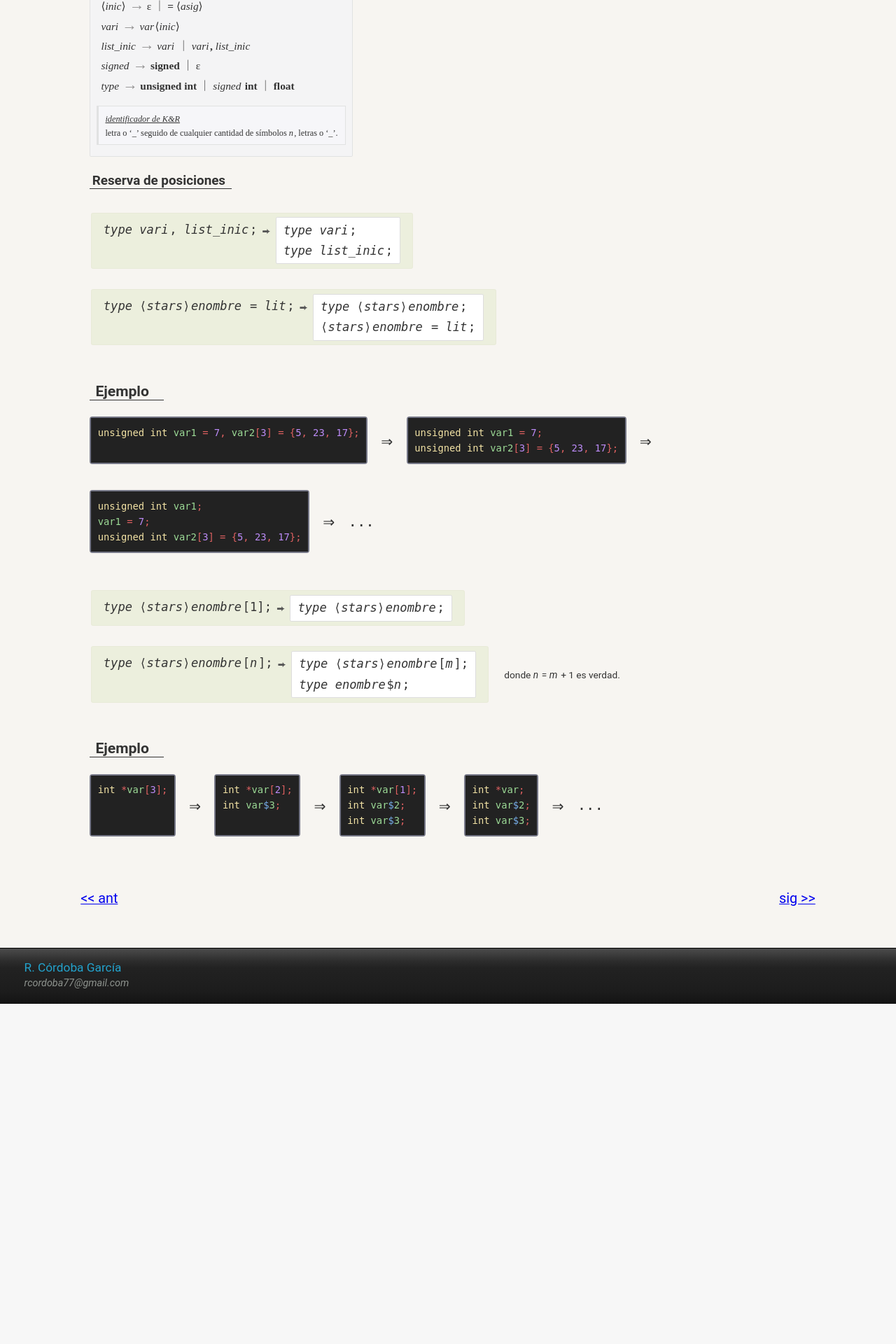
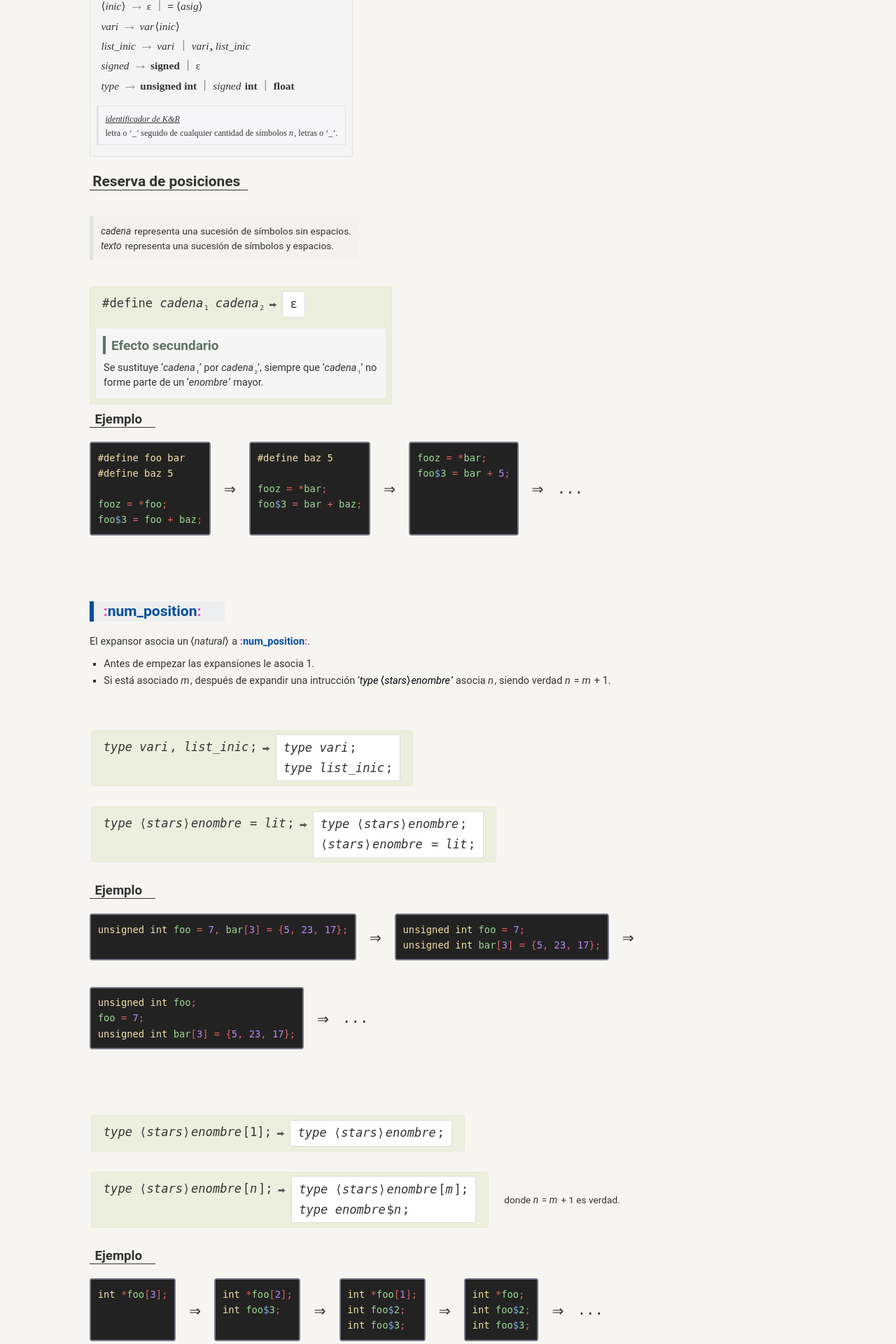
Before and after one commit to rjcordoba/yamm, a PHP site: page /macros/macros-4.html in a window 1280 px wide. Shown: the part 623-2543 px from the top of the page at 70% size. Before the commit the page ends 2057 px from the top, so only its background shows below. Run offline with PHP 8.4, Linux system fonts and the light colour scheme.

Commit message:
26-11-19,  define.

```diff
--- a/css/general.css
+++ b/css/general.css
@@ -98,7 +98,7 @@ body > nav li:first-child::before{
 	font-size:0.95em;
 }
 
-#cont-principal h1{
+#cont-principal > h1{
 	padding-bottom:0.4em;
 	font-size:2em;
 }
--- a/css/macros.css
+++ b/css/macros.css
@@ -1,9 +1,10 @@
 main{
 	--glue-macro:1.7em;
+	--color-exp:#034ea0;
 }
 
 h3{
-	font-size:1.1em;
+	font-size:1.22em;
     margin:0 1em 1.8em 0;
     border-bottom:solid 1px;
     padding:0 0.5em 0 0.2em;
@@ -19,7 +20,8 @@ sub, sup{
 }
 
 aside.aclarcn{
-	font-size:0.7em;
+	font-size: 0.8em;
+    line-height: 1.5;
 	border-left:solid 5px #e1e2e2;
 	padding:0.8em 0.8em;
 	margin:1.6em 0 4.5em;
@@ -56,8 +58,16 @@ aside.aclarcn{
 	text-decoration: underline;
 }
 
+.nnoterm, .noterm{
+	font-style:italic;
+	padding-right:0.1em;
+}
+
 .gramat .term{
 	font-weight:bold;
+}
+
+.term{
 	font-style:normal;
 }
 
@@ -83,11 +93,6 @@ aside.aclarcn{
 
 .estrella{
 	font-size:0.92em;
-}
-
-.nnoterm, .noterm{
-	font-style:italic;
-	padding-right:0.1em;
 }
 
 .gramat ul > li::before{
@@ -175,17 +180,48 @@ sub{
 	--margin-arriba: 0.2em;
 }
 
+.mmacro_exp{
+	background-color:#ecefdd;
+	border:solid 1px #e8ead7;
+	border-radius:0.15em;
+	width:fit-content;
+}
+
+.mmacro_exp .secundario{
+	background-color:#f5f5f5;
+	margin:0.5em 0.4em 0.4em;
+	border:solid 1px #e8ead7;
+	border-radius:0.15em;
+	padding:0.4em;
+}
+
+.mmacro_exp h1{
+	color:#627164;
+	width:fit-content;
+	font-size:1.11em;
+	margin:0.2em 0 0.2em 0.2em;
+	border-left: solid 4px;
+	padding:0.1em 1em 0.1em 0.4em;
+}
+
+.mmacro_exp .macro{
+	border:none;
+	margin:0;
+}
+
+.mmacro_exp .secundario p{
+	font-size:0.85em;
+	line-height: 1.5em;
+    padding: 0.3em;
+	max-width:27em;
+}
+
 .macro.flech{
 	padding-right:2em;
 }
 
 .macro > *:first-child, .flecha{
 	margin-top:var(--margin-arriba);
-}
-
-.ejemplos{
-	margin-bottom:1em;
-	font-size:0.95em;
 }
 
 .flecha::before{
@@ -205,11 +241,16 @@ sub{
 }
 
 #cont-principal .ejemplos h1{
-	font-size:1.3em;
+	font-size:1.15em;
 	width:fit-content;
 	padding:0 1em 0 0.4em;
 	border-bottom:solid 1px;
-	margin:2.5em 0 1.1em;
+	margin:0.5em 0 1.1em;
+}
+
+.ejemplos{
+	margin-bottom:3.5em;
+	font-size:0.95em;
 }
 
 .ejemplos ol{
@@ -272,36 +313,26 @@ sub{
 	font-size:1.5em;
 }
 
+.ejemplos pre .puntitos{
+	display:inline;
+	padding-left:0.2em;
+}
+
 .puntitos::before{
 	content:"...";
 }
 
 .expansor{
 	font-size:0.85em;
-	margin-bottom:2.9em;
+	margin:3.5em 0 3.9em;
 	max-width:60em;
 	line-height: 1.7em;
 }
 
-.expansor h3{
-	color:#0554ab;
-	/* border-bottom:none; */
-}
-
-.expansor .flechita{
-	position:static;
-	font-size:inherit;
-}
-
-.expansor .flechita::before{
-	position:relative;
-	bottom:0.13em;
-	padding:0;
-}
-
-dl.expansor dt.flechita, .expansor h3{
+dl.expansor dt{
 	font-size:1.45em;
-	border-left:solid 0.3em #0554ab;
+	color:var(--color-exp);
+	border-left:solid 0.3em var(--color-exp);
 	background-color: rgba(3, 88, 181, 0.04);
 	padding:0.1em 1.6em 0.1em 0.35em;
 	width: fit-content;
@@ -351,24 +382,31 @@ dl.expansor dt.flechita::before{
 }
 
 .flechita, .ejemplos .flechita .pos_puntos{
-	color:#034ea0;
+	color:var(--color-exp);
 }
 
 .ejemplos .pos_puntos{
 	color:#77aeea;
 }
 
-.pos_puntos{
+.pos_puntos, .var_exp{
 	font-weight:bold;
-	color:#034ea0;
+	color:var(--color-exp);
+}
+
+.pos_puntos::before, .var_exp::before, .var_exp::after{
+	content:":";
+	font-style:normal;
+	color:#f536c0;
 }
 
 .pos_puntos::before{
-	content:":";
-	font-style:normal;
-	color:#f536c0;
 	position: relative;
-    bottom: 0.1em;
+    bottom:0.1em;
+}
+
+.macro .pos_puntos::before{
+	bottom:0;
 }
 
 /* colores gramática */
--- a/macros/macros-4.html
+++ b/macros/macros-4.html
@@ -1,8 +1,7 @@
 <!DOCTYPE html>
-<html>
+<html lang="es">
   <head>
     <meta charset="UTF-8">
-	<html lang="es">
     <title>Lenguaje C--</title>
     <meta name="author" content="R. Córdoba García">
     <meta name="viewport" content="width=device-width, initial-scale=1.0">
@@ -13,6 +12,9 @@
 	</script>
 
     <style>
+	  .resaltart{
+		  color:#01030a;
+	  }
 	</style>
 
   </head>
@@ -37,15 +39,15 @@
 			  <li>
 				<div class="nnoterm">nombre</div>
 				<div class="flechag"></div>
-				<div class="nnoterm">identificador de K&R</div>
+				<div class="nnoterm">identificador de K&amp;R</div>
 			  </li>
 			  <li>
 				<div class="noterm">dims</div>
 				<div class="flechag"></div>
 				<ul>
-				<li><span class="epsilon"></span></li>
-				<li><span class="term">$</span><span class="nnoterm">n</span><span class="noterm">dims</span></li>
-			  </ul>
+				  <li><span class="epsilon"></span></li>
+				  <li><span class="term">$</span><span class="nnoterm">n</span><span class="noterm">dims</span></li>
+				</ul>
 			  </li>
 			  <li>
 				<div class="nnoterm">enombre</div>
@@ -158,12 +160,67 @@
 			</ol>
 			<aside>
 			<dl>
-			  <dt class="nnoterm">identificador de K&R</dt>
+			  <dt class="nnoterm">identificador de K&amp;R</dt>
 			  <dd>letra o ‘_’ seguido de cualquier cantidad de símbolos <span class="nnoterm">n</span>, letras o ‘_’.</dd>
 			</dl>
 		  </aside>
 		  </div>
 		  <h3>Reserva de posiciones</h3>
+		  <aside class="aclarcn glue">
+			<p><span class="nnoterm">cadena</span> representa una sucesión de símbolos sin espacios.</p>
+			<p><span class="nnoterm">texto</span> representa una sucesión de símbolos y espacios.</p>
+		  </aside>
+		  <div class="mmacro_exp">
+			<div class="macro">
+			  <pre><code><span class="term">#define</span><span class="nnoterm"> cadena</span><sub>1</sub><span class="nnoterm"> cadena</span><sub>2</sub></code></pre>
+			  <div class="flecha"></div>
+			  <pre><code>&epsilon;</code></pre>
+			</div>
+			<div class="secundario">
+			  <h1>Efecto secundario</h1>
+			  <p>Se sustituye ‘<span class="nnoterm">cadena</span><sub>1</sub>’ por <span class="nnoterm">cadena</span><sub>2</sub>’,
+			  siempre que ‘<span class="nnoterm">cadena</span><sub>1</sub>’ no forme parte de un ‘<span class="nnoterm">enombre</span>’ mayor.</p>
+			</div>
+		  </div>
+		  <aside class="ejemplos">
+		  <h1>Ejemplo</h1>
+		  <ol>
+			<li>
+			  <div><pre><code><span class="pclave">#define foo bar</span>
+<span class="pclave">#define baz 5</span>
+
+<span class="nvars">fooz</span><span class="simbind"> = *</span><span class="nvars">foo</span><span class="simbind">;</span>
+<span class="nvars">foo<span class="simbexp2">$</span>3</span><span class="simbind"> = </span><span class="nvars">foo<span class="simbind"> + </span
+>baz</span><span class="simbind">;</span></code></pre></div>
+			</li>
+			<li>
+			  <div><pre><code><span class="pclave">#define baz 5</span>
+
+<span class="nvars">fooz</span><span class="simbind"> = *</span><span class="nvars">bar</span><span class="simbind">;</span>
+<span class="nvars">foo<span class="simbexp2">$</span>3</span><span class="simbind"> = </span><span class="nvars">bar<span class="simbind"> + </span
+>baz</span><span class="simbind">;</span></code></pre></div>
+			</li>
+			<li>
+			  <div><pre><code><span class="nvars">fooz</span><span class="simbind"> = *</span><span class="nvars">bar</span><span class="simbind">;</span>
+<span class="nvars">foo<span class="simbexp2">$</span>3</span><span class="simbind"> = </span><span class="nvars">bar</span><span class="simbind"> + </span
+><span class="numberp">5</span></span><span class="simbind">;</span></code></pre></div>
+			</li>
+			<li>
+			  <p class="puntitos"></p>
+			</li>
+		  </ol>
+		</aside>
+		  <dl class="expansor">
+			<dt><span class="var_exp">num_position</span></dt>
+			<dd>El expansor asocia un <span class="noterm">natural</span> a <span class="var_exp">num_position</span>.
+			  <ol>
+				<li>Antes de empezar las expansiones le asocia 1.</li>
+				<li>Si está asociado <span class="nnoterm">m</span>, después de expandir una intrucción
+				  ‘<span class="resaltart"><span class="nnoterm">type <span class="noterm">stars</span>enombre</span>’</span>
+				  asocia <span class="nnoterm">n</span>, siendo verdad <span class="nnoterm">n</span> = <span class="nnoterm">m</span> + 1.
+  			  </ol>
+			</dd>
+		  </dl>
 		  <div class="macro">
 			<pre><code><span class="nnoterm">type vari</span><span class="term">,</span> <span class="nnoterm">list_inic</span><span class="term">;</span></code></pre>
 			<div class="flecha"></div>
@@ -180,24 +237,24 @@
 		  <h1>Ejemplo</h1>
 		  <ol>
 			<li>
-			  <div><pre><code><span class="pclave">unsigned int</span><span class="nvars"> var1</span><span class="simbind"> = </span
-><span class="numberp">7</span><span class="simbind"></span><span class="simbind">,</span><span class="nvars"> var2</span
+			  <div><pre><code><span class="pclave">unsigned int</span><span class="nvars"> foo</span><span class="simbind"> = </span
+><span class="numberp">7</span><span class="simbind">,</span><span class="nvars"> bar</span
 ><span class="simbind">[</span><span class="numberp">3</span><span class="simbind">]</span><span class="simbind"> = </span><span class="simbind">{</span
 ><span class="numberp">5</span><span class="simbind">, </span><span class="numberp">23</span><span class="simbind">, </span><span class="numberp"
 >17</span><span class="simbind">}</span><span class="simbind">;</span></code></pre></div>
 			</li>
 			<li>
-			  <div><pre><code><span class="pclave">unsigned int</span><span class="nvars"> var1</span><span class="simbind"> = </span
+			  <div><pre><code><span class="pclave">unsigned int</span><span class="nvars"> foo</span><span class="simbind"> = </span
 ><span class="numberp">7</span><span class="simbind">;</span>
-<span class="pclave">unsigned int </span><span class="nvars">var2</span><span class="simbind">[</span><span class="numberp">3</span
+<span class="pclave">unsigned int </span><span class="nvars">bar</span><span class="simbind">[</span><span class="numberp">3</span
 ><span class="simbind">]</span><span class="simbind"> = </span><span class="simbind">{</span><span class="numberp">5</span><span class="simbind"
 >, </span><span class="numberp">23</span><span class="simbind">, </span><span class="numberp">17</span><span class="simbind">}</span
 ><span class="simbind">;</span></code></pre></div>
 			</li>
 			<li>
-			  <div><pre><code><span class="pclave">unsigned int</span><span class="nvars"> var1</span><span class="simbind">;</span>
-<span class="nvars">var1</span><span class="simbind"> = </span><span class="numberp">7</span><span class="simbind">;</span>
-<span class="pclave">unsigned int </span><span class="nvars">var2</span><span class="simbind">[</span><span class="numberp">3</span
+			  <div><pre><code><span class="pclave">unsigned int</span><span class="nvars"> foo</span><span class="simbind">;</span>
+<span class="nvars">foo</span><span class="simbind"> = </span><span class="numberp">7</span><span class="simbind">;</span>
+<span class="pclave">unsigned int </span><span class="nvars">bar</span><span class="simbind">[</span><span class="numberp">3</span
 ><span class="simbind">]</span><span class="simbind"> = </span><span class="simbind">{</span><span class="numberp">5</span><span class="simbind"
 >, </span><span class="numberp">23</span><span class="simbind">, </span><span class="numberp">17</span><span class="simbind">}</span
 ><span class="simbind">;</span></code></pre></div>
@@ -224,30 +281,141 @@
 			<h1>Ejemplo</h1>
 			<ol>
 			  <li>
-				<div><pre><code><span class="pclave">int </span><span class="simbind">*</span><span class="nvars">var</span><span class="simbind"
+				<div><pre><code><span class="pclave">int </span><span class="simbind">*</span><span class="nvars">foo</span><span class="simbind"
 >[</span><span class="numberp">3</span><span class="simbind">]</span><span class="simbind">;</span></code></pre></div>
 			  </li>
 			  <li>
-				<div><pre><code><span class="pclave">int </span><span class="simbind">*</span><span class="nvars">var</span
+				<div><pre><code><span class="pclave">int </span><span class="simbind">*</span><span class="nvars">foo</span
 ><span class="simbind">[</span><span class="numberp">2</span><span class="simbind">]</span><span class="simbind">;</span>
-<span class="pclave">int </span><span class="nvars">var<span class="simbexp2">$</span>3</span><span class="simbind">;</span></code></pre></div>
+<span class="pclave">int </span><span class="nvars">foo<span class="simbexp2">$</span>3</span><span class="simbind">;</span></code></pre></div>
 			  </li>
 			  <li>
-				<div><pre><code><span class="pclave">int </span><span class="simbind">*</span><span class="nvars">var</span
+				<div><pre><code><span class="pclave">int </span><span class="simbind">*</span><span class="nvars">foo</span
 ><span class="simbind">[</span><span class="numberp">1</span><span class="simbind">]</span><span class="simbind">;</span>
-<span class="pclave">int </span><span class="nvars">var<span class="simbexp2">$</span>2</span><span class="simbind">;</span>
-<span class="pclave">int </span><span class="nvars">var<span class="simbexp2">$</span>3</span><span class="simbind">;</span></code></pre></div>
+<span class="pclave">int </span><span class="nvars">foo<span class="simbexp2">$</span>2</span><span class="simbind">;</span>
+<span class="pclave">int </span><span class="nvars">foo<span class="simbexp2">$</span>3</span><span class="simbind">;</span></code></pre></div>
 			  </li>
 			  <li>
-				<div><pre><code><span class="pclave">int </span><span class="simbind">*</span><span class="nvars">var</span><span class="simbind">;</span>
-<span class="pclave">int </span><span class="nvars">var<span class="simbexp2">$</span>2</span><span class="simbind">;</span>
-<span class="pclave">int </span><span class="nvars">var<span class="simbexp2">$</span>3</span><span class="simbind">;</span></code></pre></div>
+				<div><pre><code><span class="pclave">int </span><span class="simbind">*</span><span class="nvars">foo</span><span class="simbind">;</span>
+<span class="pclave">int </span><span class="nvars">foo<span class="simbexp2">$</span>2</span><span class="simbind">;</span>
+<span class="pclave">int </span><span class="nvars">foo<span class="simbexp2">$</span>3</span><span class="simbind">;</span></code></pre></div>
 			  </li>
 			  <li>
 			  <p class="puntitos"></p>
 			</li>
 			</ol>
 		  </aside>
+		  <div class="macro">
+			  <pre><code><span class="nnoterm">type enombre</span><span class="term">[<span class="term">1</span>] = </span
+><span class="term">{</span><span class="nnoterm">lit</span><span class="term">};</span></code></pre>
+			  <div class="flecha"></div>
+			  <pre><code><span class="nnoterm">type enombre</span><span class="term"> = </span><span class="nnoterm">lit</span><span class="term">;</span></code></pre>
+		  </div>
+		  <div class="mmacro">
+			<div class="macro">
+			  <pre><code><span class="nnoterm">type enombre</span><span class="term">[<span class="nnoterm">n</span>] = {</span
+><span class="nnoterm">list_lit</span><sub>1</sub><span class="term">, </span><span class="nnoterm">lit</span><sub>1</sub><span class="term">};</span></code></pre>
+			  <div class="flecha"></div>
+			  <pre><code><span class="nnoterm">type enombre</span><span class="term">[<span class="nnoterm">n</span>] = {</span
+><span class="nnoterm">list_lit</span><sub>1</sub><span class="term">};</span>
+<span class="nnoterm">type enombre</span><span class="term">$<span class="nnoterm">n</span><span class="term"> = </span><span class="nnoterm">lit</span><sub>1</sub><span class="term">;</span></code></pre>
+			</div><p>donde <span class="nnoterm">n</span> = <span class="nnoterm">m</span> + 1 es verdad.</p>
+		  </div>
+		  <aside class="ejemplos">
+			<h1>Ejemplo</h1>
+			<ol>
+			  <li>
+				<div><pre><code><span class="pclave">int </span><span class="nvars">foo</span><span class="simbind">[</span><span class="numberp">3</span
+><span class="simbind">] = {</span><span class="numberp">5</span><span class="simbind">, </span><span class="numberp">23</span><span class="simbind">, </span
+><span class="numberp">17</span><span class="simbind">};</span></code></pre></div>
+			  </li>
+			  <li>
+				<div><pre><code><span class="pclave">int </span><span class="nvars">foo</span><span class="simbind">[</span><span class="numberp">2</span
+><span class="simbind">] = {</span></span><span class="numberp">5</span><span class="simbind">, </span><span class="numberp">23</span><span class="simbind">};</span>
+<span class="pclave">int </span><span class="nvars">foo<span class="simbexp2">$</span>3</span><span class="simbind"> = <span class="numberp">17</span>;</span></code></pre></div>
+			  </li>
+			  <li>
+				<div><pre><code><span class="pclave">int </span><span class="nvars">foo</span><span class="simbind">[</span><span class="numberp">1</span
+><span class="simbind">] = {</span></span><span class="numberp">5</span><span class="simbind">};</span>
+<span class="pclave">int </span><span class="nvars">foo<span class="simbexp2">$</span>2</span><span class="simbind"> = <span class="numberp">23</span>;</span>
+<span class="pclave">int </span><span class="nvars">foo<span class="simbexp2">$</span>3</span><span class="simbind"> = <span class="numberp">17</span>;</span></code></pre></div>
+			  </li>
+			  <li>
+				<div><pre><code><span class="pclave">int </span><span class="nvars">foo</span><span class="simbind"> = </span><span class="numberp">5</span><span class="simbind">;</span>
+<span class="pclave">int </span><span class="nvars">foo<span class="simbexp2">$</span>2</span><span class="simbind"> = <span class="numberp">23</span>;</span>
+<span class="pclave">int </span><span class="nvars">foo<span class="simbexp2">$</span>3</span><span class="simbind"> = <span class="numberp">17</span>;</span></code></pre></div>
+			  </li>
+			  <li>
+				<p class="puntitos"></p>
+			  </li>
+		   </ol>
+		 </aside>
+		 <div class="mmacro">
+		   <div class="macro">
+			 <pre><code><span class="nnoterm">type <span class="noterm">stars</span>enombre</span><span class="term">[<span class="nnoterm">n</span>]</span
+><span class="term">[<span class="nnoterm">m</span>]</span></code></pre>
+			 <div class="flecha"></div>
+	<pre><code><span class="nnoterm">type <span class="noterm">stars</span>enombre<span class="term">$</span>m</span><span class="term">[<span class="nnoterm">p</span>]</span></code></pre>
+		   </div>
+		   <p>donde <span class="nnoterm">p</span> = <span class="nnoterm">m<span class="term"> * </span>n</span> es verdad.</p>
+		 </div>
+		 <aside class="ejemplos">
+			<h1>Ejemplo</h1>
+			<ol>
+			  <li>
+				<div><pre><code><span class="pclave">int </span><span class="nvars">foo</span><span class="simbind">[</span><span class="numberp">4</span
+><span class="simbind">][</span><span class="numberp">2</span><span class="simbind">][</span><span class="numberp">2</span><span class="simbind">] = {</span
+><span class="numberp">13<span class="simbind">, </span>11<span class="simbind">, </span>8<span class="simbind">, </span>3<span class="simbind">, </span></span>
+                     <span class="numberp">19<span class="simbind">, </span>53<span class="simbind">, </span>1<span class="simbind">, </span>32<span class="simbind">, </span></span>
+                     <span class="numberp">12<span class="simbind">, </span>82<span class="simbind">, </span>13<span class="simbind">, </span>13<span class="simbind">, </span></span>
+                     <span class="numberp">9<span class="simbind">, </span>2<span class="simbind">, </span>1<span class="simbind">, </span>54</span><span class="simbind">};</span
+></code></pre></div>
+			  </li>
+			  <li>
+				<div><pre><code><span class="pclave">int </span><span class="nvars">foo<span class="simbexp2">$</span>2</span><span class="simbind">[</span><span class="numberp">8</span
+><span class="simbind">][</span><span class="numberp">2</span><span class="simbind">] = {</span
+><span class="numberp">13<span class="simbind">, </span>11<span class="simbind">, </span>8<span class="simbind">, </span>3<span class="simbind">, </span></span>
+                    <span class="numberp">19<span class="simbind">, </span>53<span class="simbind">, </span>1<span class="simbind">, </span>32<span class="simbind">, </span></span>
+                    <span class="numberp">12<span class="simbind">, </span>82<span class="simbind">, </span>13<span class="simbind">, </span>13<span class="simbind">, </span></span>
+                    <span class="numberp">9<span class="simbind">, </span>2<span class="simbind">, </span>1<span class="simbind">, </span>54</span><span class="simbind">};</span
+></code></pre></div>
+			  </li>
+			  <li>
+				<div><pre><code><span class="pclave">int </span><span class="nvars">foo<span class="simbexp2">$</span>2<span class="simbexp2">$</span>2</span><span class="simbind">[</span
+><span class="numberp">16</span><span class="simbind">] = {</span
+><span class="numberp">13<span class="simbind">, </span>11<span class="simbind">, </span>8<span class="simbind">, </span>3<span class="simbind">, </span></span>
+                   <span class="numberp">19<span class="simbind">, </span>53<span class="simbind">, </span>1<span class="simbind">, </span>32<span class="simbind">, </span></span>
+                   <span class="numberp">12<span class="simbind">, </span>82<span class="simbind">, </span>13<span class="simbind">, </span>13<span class="simbind">, </span></span>
+                   <span class="numberp">9<span class="simbind">, </span>2<span class="simbind">, </span>1<span class="simbind">, </span>54</span><span class="simbind">};</span></code></pre></div>
+			  </li>
+			  <li>
+				<div><pre><code><span class="pclave">int </span><span class="nvars">foo<span class="simbexp2">$</span>2<span class="simbexp2">$</span>3</span><span class="simbind">[</span
+><span class="numberp">15</span><span class="simbind">] = {</span
+><span class="numberp">13<span class="simbind">, </span>11<span class="simbind">, </span>8<span class="simbind">, </span>3<span class="simbind">, </span></span>
+                   <span class="numberp">19<span class="simbind">, </span>53<span class="simbind">, </span>1<span class="simbind">, </span>32<span class="simbind">, </span></span>
+                   <span class="numberp">12<span class="simbind">, </span>82<span class="simbind">, </span>13<span class="simbind">, </span>13<span class="simbind">, </span></span>
+                   <span class="numberp">9<span class="simbind">, </span>2<span class="simbind">, </span>1</span><span class="simbind">};</span>
+<span class="pclave">int </span><span class="nvars">foo<span class="simbexp2">$</span>2<span class="simbexp2">$</span>3<span class="simbexp2">$</span>16</span
+><span class="simbind"> = </span><span class="numberp">54</span></code></pre></div>
+			  </li>
+			  <li>
+				<p class="puntitos"></p>
+			  </li>
+			  <li>
+				<div><pre><code><span class="pclave">int </span><span class="nvars">foo<span class="simbexp2">$</span>2<span class="simbexp2">$</span>3</span><span class="simbind">[</span
+><span class="numberp">1</span><span class="simbind">] = {</span><span class="numberp">13</span><span class="simbind">};</span>
+<span class="puntitos"></span></code></pre></div>
+			  </li>
+			  <li>
+				<div><pre><code><span class="pclave">int </span><span class="nvars">foo<span class="simbexp2">$</span>2<span class="simbexp2">$</span>3</span><span class="simbind"> = </span
+><span class="numberp">13</span><span class="simbind">;</span>
+<span class="puntitos"></span></code></pre></div>
+			  </li>
+			  <li>
+				<p class="puntitos"></p>
+			  </li>
+		   </ol>
+		 </aside>
 		</main><!--***********************-->
 	  <div class="nav_pag nav_pag2"><p><a href="./clenguaje.html"><< ant</a></p><p><a href="./cmacros-2.html">sig >></a></p></div>
 	</div>
```
Also changed, not shown: macros/macros-1.html (+14 -1 lines).
